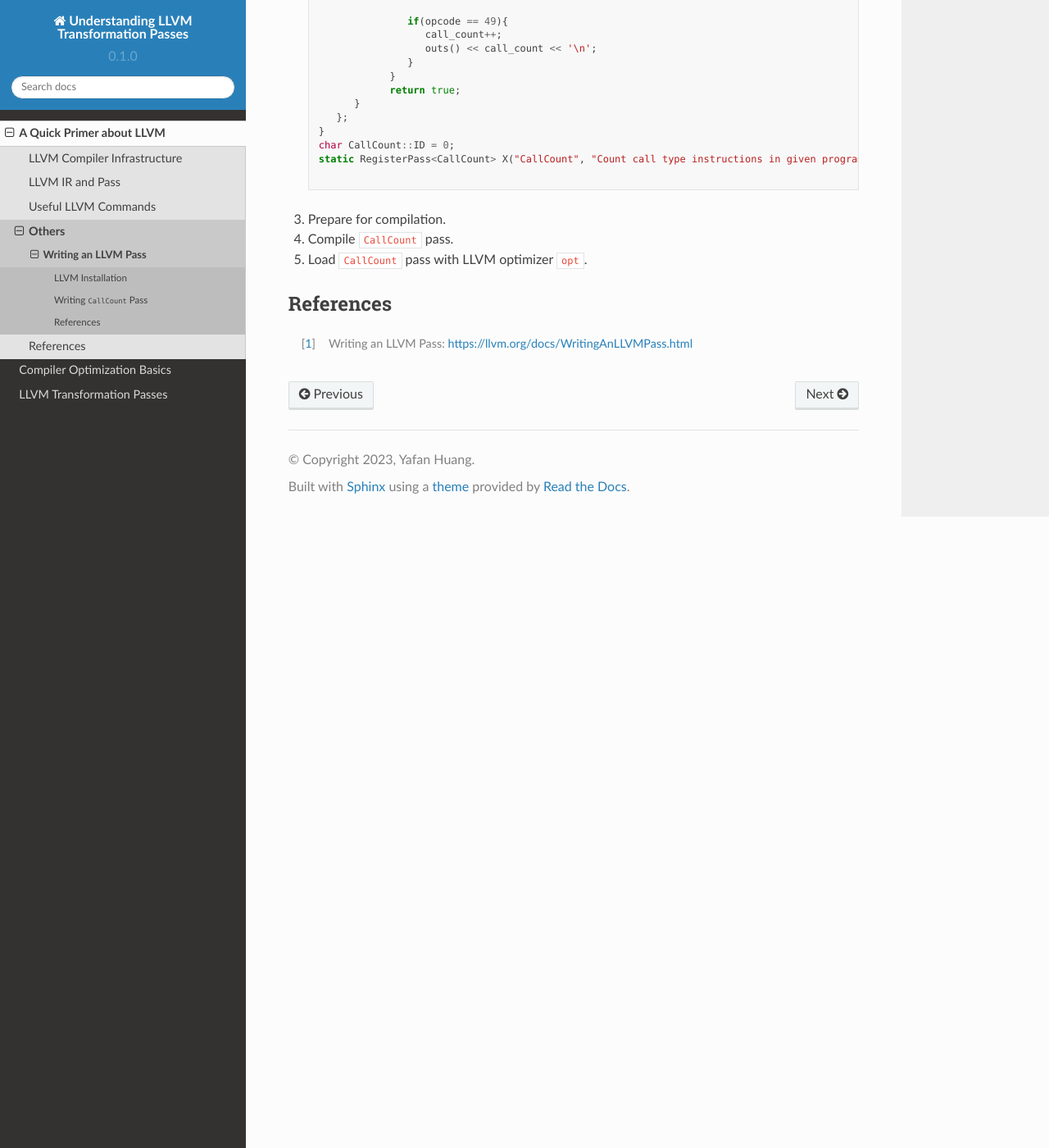
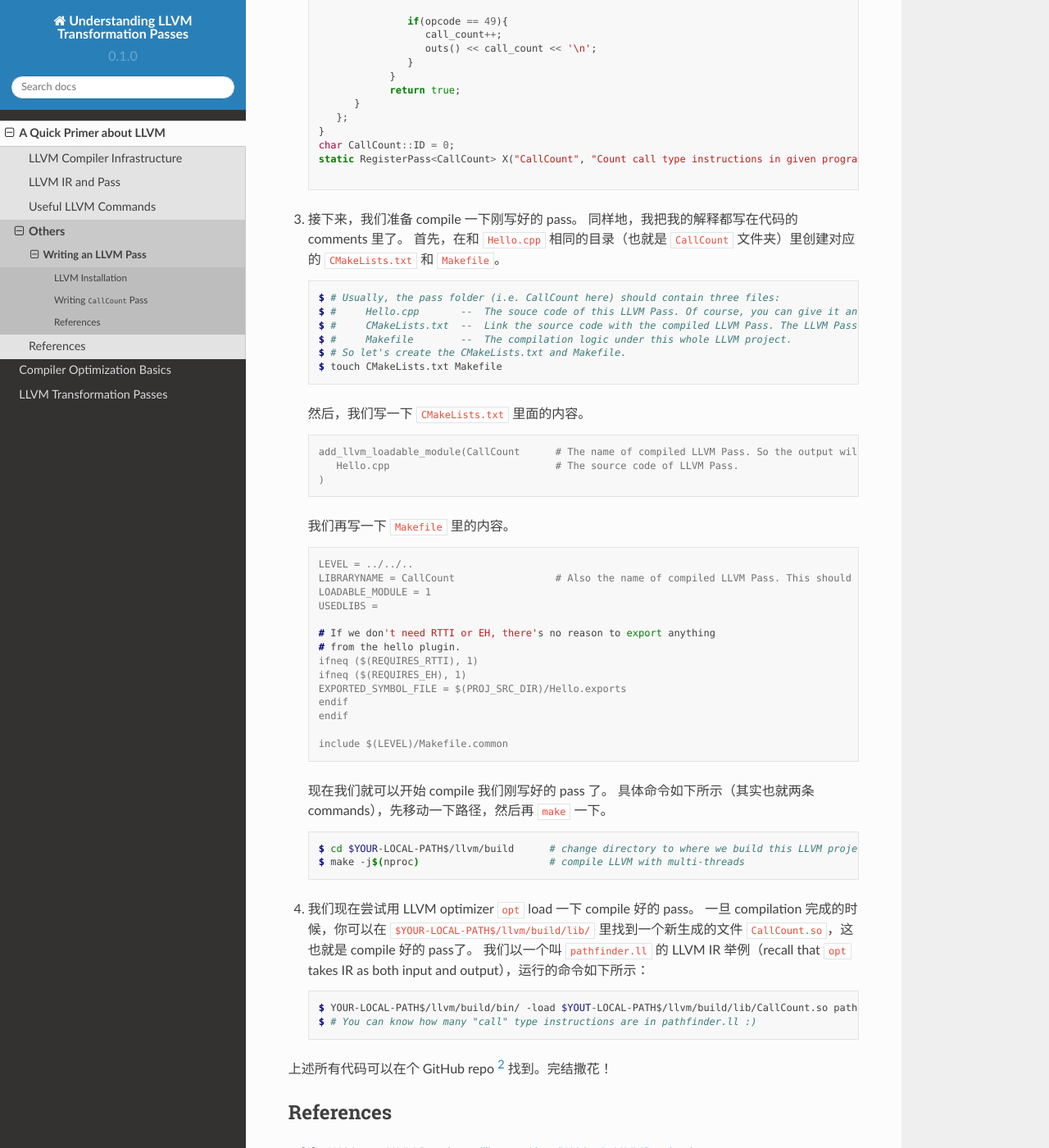
Before and after one commit to hyfshishen/understanding-llvm-transformation-passes, a Sphinx documentation site: the page built from docs/source/LLVM-a-quick-primer/writing-an-llvm-pass.rst, in a window 1280 px wide and 1400 px high, scrolled down 2274 px. Shown: the whole window at 82% size. Built offline with Sphinx 7.4.7 and the Read the Docs theme 2.0.0, drawn with Linux system fonts in a browser that asks for light colours; some of the changed text lies outside the part shown.

Commit message:
updating

```diff
--- a/docs/source/LLVM-a-quick-primer/writing-an-llvm-pass.rst
+++ b/docs/source/LLVM-a-quick-primer/writing-an-llvm-pass.rst
@@ -126,11 +126,67 @@ Writing ``CallCount`` Pass
       static RegisterPass<CallCount> X("CallCount", "Count call type instructions in given program IR", false, false);
                                                                                                    // "CallCount" is the unique flag of this pass while being loaded by opt command.
 
+3. 接下来，我们准备 compile 一下刚写好的 pass。
+   同样地，我把我的解释都写在代码的 comments 里了。
+   首先，在和 ``Hello.cpp`` 相同的目录（也就是 ``CallCount`` 文件夹）里创建对应的 ``CMakeLists.txt`` 和 ``Makefile``。
 
-3. Prepare for compilation.
-4. Compile ``CallCount`` pass.
-5. Load ``CallCount`` pass with LLVM optimizer ``opt``.
+   .. code-block:: console
+
+      $ # Usually, the pass folder (i.e. CallCount here) should contain three files:
+      $ #     Hello.cpp       --  The souce code of this LLVM Pass. Of course, you can give it another name. We have wrote as above.
+      $ #     CMakeLists.txt  --  Link the source code with the compiled LLVM Pass. The LLVM Pass is .so format.
+      $ #     Makefile        --  The compilation logic under this whole LLVM project.
+      $ # So let's create the CMakeLists.txt and Makefile.
+      $ touch CMakeLists.txt Makefile
+
+   然后，我们写一下 ``CMakeLists.txt`` 里面的内容。
+
+   .. code-block:: console
+
+      add_llvm_loadable_module(CallCount      # The name of compiled LLVM Pass. So the output will be CallCount.so after the compilation.
+         Hello.cpp                            # The source code of LLVM Pass.
+      )
+
+   我们再写一下 ``Makefile`` 里的内容。
+
+   .. code-block:: console
+
+      LEVEL = ../../..
+      LIBRARYNAME = CallCount                 # Also the name of compiled LLVM Pass. This should be consistent with the name in CMakeLists.txt.
+      LOADABLE_MODULE = 1
+      USEDLIBS =
+
+      # If we don't need RTTI or EH, there's no reason to export anything
+      # from the hello plugin.
+      ifneq ($(REQUIRES_RTTI), 1)
+      ifneq ($(REQUIRES_EH), 1)
+      EXPORTED_SYMBOL_FILE = $(PROJ_SRC_DIR)/Hello.exports
+      endif
+      endif
+
+      include $(LEVEL)/Makefile.common
+
+   现在我们就可以开始 compile 我们刚写好的 pass 了。
+   具体命令如下所示（其实也就两条 commands），先移动一下路径，然后再 ``make`` 一下。
+
+   .. code-block:: console
+
+      $ cd $YOUR-LOCAL-PATH$/llvm/build      # change directory to where we build this LLVM project
+      $ make -j$(nproc)                      # compile LLVM with multi-threads
+
+4. 我们现在尝试用 LLVM optimizer ``opt`` load 一下 compile 好的 pass。
+   一旦 compilation 完成的时候，你可以在 ``$YOUR-LOCAL-PATH$/llvm/build/lib/`` 里找到一个新生成的文件 ``CallCount.so``，这也就是 compile 好的 pass了。
+   我们以一个叫 ``pathfinder.ll`` 的 LLVM IR 举例（recall that ``opt`` takes IR as both input and output），运行的命令如下所示：
+
+   .. code-block:: console
+
+      $ YOUR-LOCAL-PATH$/llvm/build/bin/ -load $YOUT-LOCAL-PATH$/llvm/build/lib/CallCount.so pathfinder.ll -CallCount -o output.ll
+      $ # You can know how many "call" type instructions are in pathfinder.ll :)
+
+
+上述所有代码可以在个 GitHub repo [#ref2]_ 找到。完结撒花！
 
 References
 --------
 .. [#ref1] Writing an LLVM Pass: https://llvm.org/docs/WritingAnLLVMPass.html
+.. [#ref2] Source code of ``CallCount`` pass: https://github.com/hyfshishen/LLFI-Quick-Start
```
